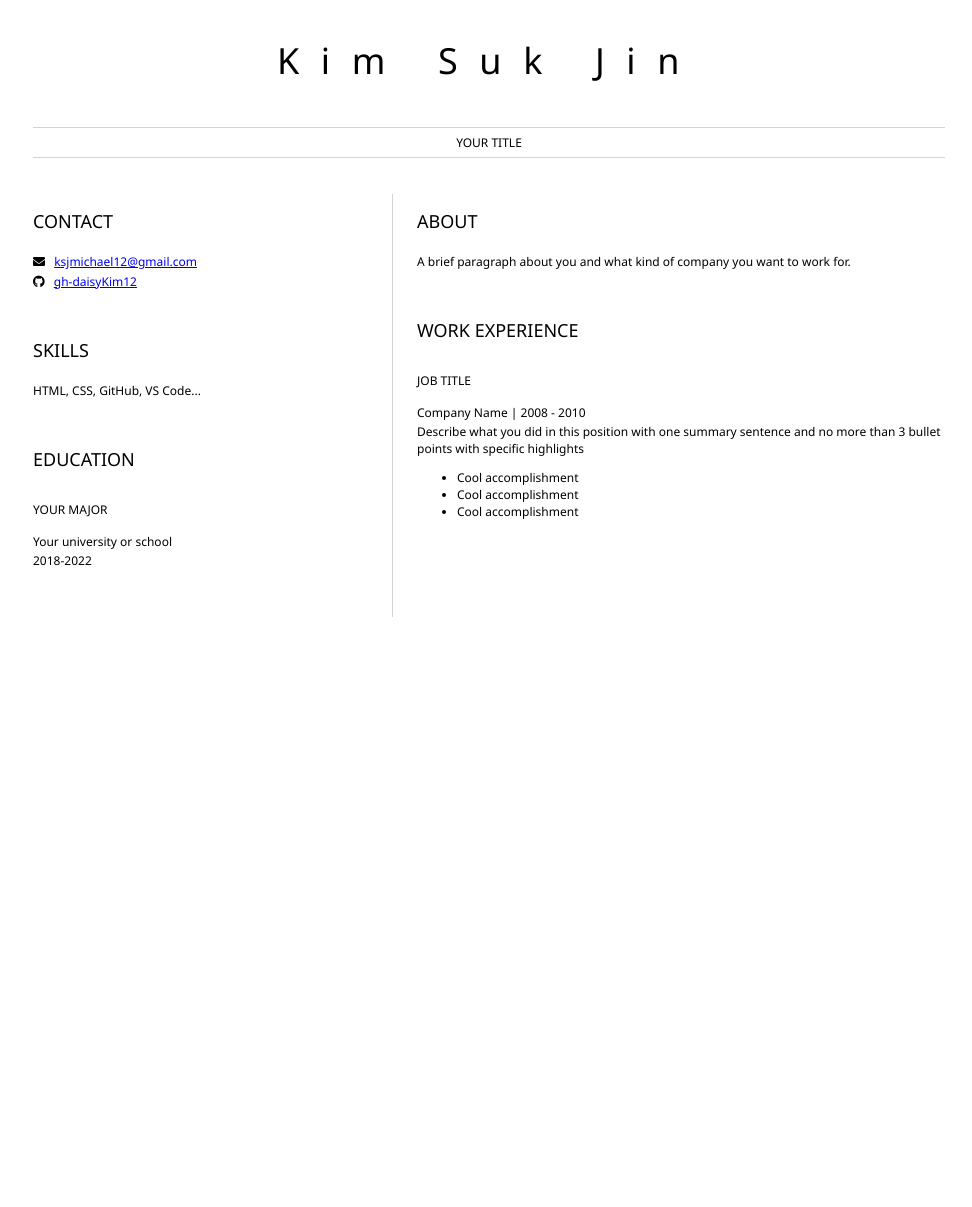
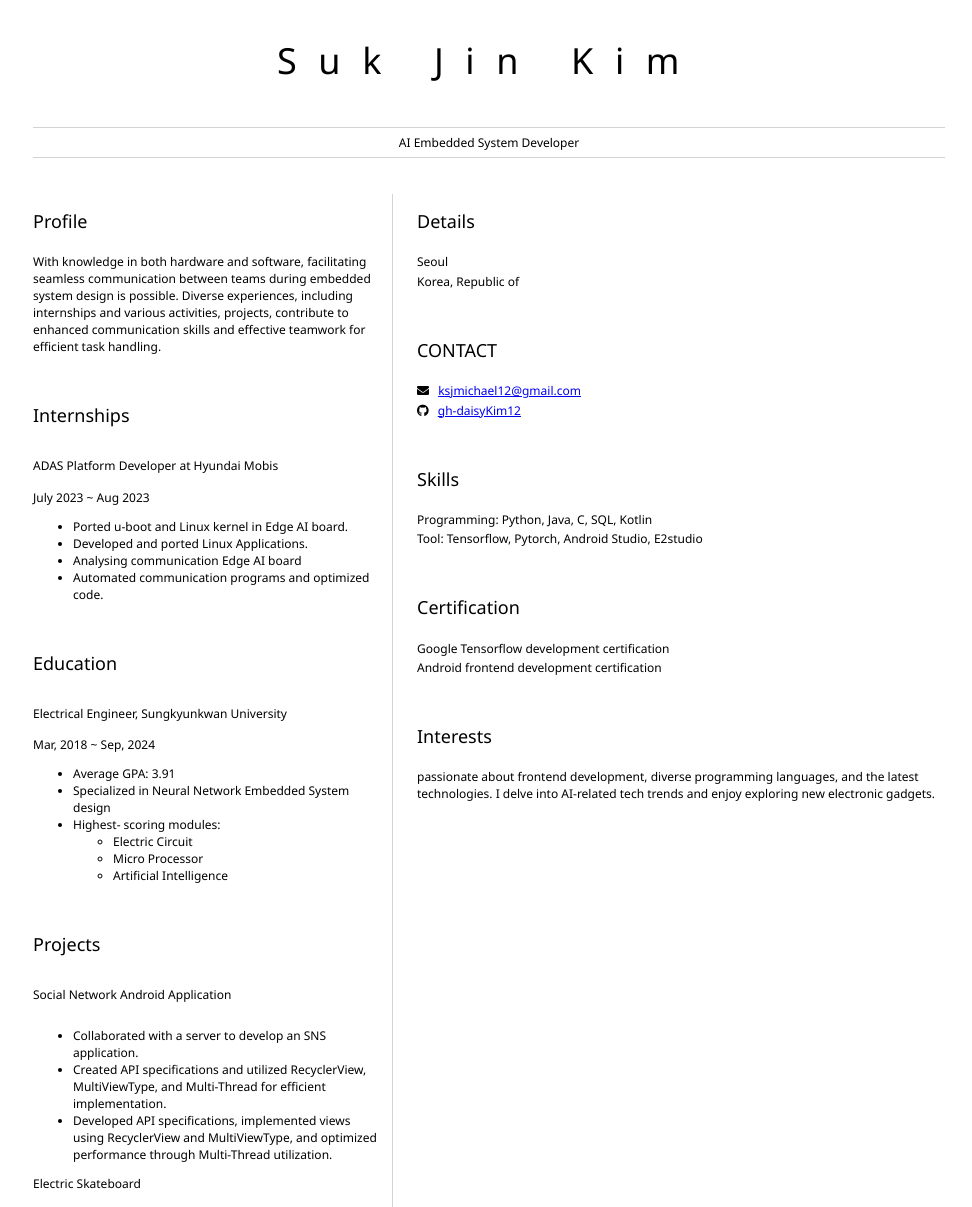
Before and after one commit to daisyKim12/my_resume, a plain HTML site: page index.html in a window 1280 px wide. Shown: the top 1207 px of the page, without its empty margins (151-1123 px from the left). Before the commit the page ends 800 px from the top, so only its background shows below. Drawn offline with Linux system fonts and the light colour scheme.

Commit message:
update content

```diff
--- a/index.html
+++ b/index.html
@@ -7,13 +7,71 @@
 
 	<body>
 		<header id="header">
-			<h1>Kim Suk Jin</h1>
+			<h1>Suk Jin Kim</h1>
 			<hr>
-			YOUR TITLE
+			AI Embedded System Developer
 			<hr>
 		</header>
 		<main>
 			<article id="mainLeft">
+				<section>
+					<h2>Profile</h2>
+					<p>With knowledge in both hardware and software, facilitating seamless communication between teams during embedded system design is possible. Diverse experiences, including internships and various activities, projects, contribute to enhanced communication skills and effective teamwork for efficient task handling.</p>
+				</section>
+
+				<section>
+					<h2>Internships</h2>
+					<h3>ADAS Platform Developer at Hyundai Mobis</h3>
+					<p>July 2023 ~ Aug 2023</p>
+					<ul>
+						<li>Ported u-boot and Linux kernel in Edge AI board.</li>
+						<li>Developed and ported Linux Applications.</li>
+						<li>Analysing communication Edge AI board</li>
+						<li>Automated communication programs and optimized code.</li>
+					</ul>
+				</section>
+
+				<section>
+					<h2>Education</h2>
+                    <h3>Electrical Engineer, Sungkyunkwan University</h3>
+                    <p>Mar, 2018 ~ Sep, 2024</p>
+                    <ul>
+						<li>Average GPA: 3.91</li>
+						<li>Specialized in Neural Network Embedded System design</li>
+						<li>Highest- scoring modules:</li>
+						<ul>
+							<li>Electric Circuit</li>
+							<li>Micro Processor</li>
+							<li>Artificial Intelligence</li>
+						</ul>
+					</ul>
+				</section>
+
+				<section>
+					<h2>Projects</h2>
+					<h3>Social Network Android Application</h3>
+					<ul>
+						<li>Collaborated with a server to develop an SNS application. </li>
+						<li>Created API specifications and utilized RecyclerView, MultiViewType, and Multi-Thread for efficient implementation.</li>
+						<li>Developed API specifications, implemented views using RecyclerView and MultiViewType, and optimized performance through Multi-Thread utilization.</li>
+					</ul>
+
+					<h3>Electric Skateboard</h3>
+					<ul>
+						<li>Developed an electric skateboard by creating a battery pack, aligning control boards and settings, and adjusting firmware. </li>
+						<li>Enabled wireless communication for the skateboard.</li>
+						<li>Created a battery pack, developed control board settings and firmware, and implemented wireless communication.</li>
+					</ul>
+
+				</section>
+			</article>
+			<article id="mainRight">
+				<section>
+					<h2>Details</h2>
+					<p>Seoul</p>
+					<p>Korea, Republic of</p>
+				</section>
+
 				<section>
 					<h2>CONTACT</h2>
                     <p>
@@ -25,45 +83,24 @@
                         <a href="github.com/daisyKim12">gh-daisyKim12</a>
                     </p>
 				</section>
+
 				<section>
-					<h2>SKILLS</h2>
-					<!-- your skills -->
-                    <p>HTML, CSS, GitHub, VS Code...</p>
+					<h2>Skills</h2>
+                    <p>Programming: Python, Java, C, SQL, Kotlin</p>
+					<p>Tool: Tensorflow, Pytorch, Android Studio, E2studio</p>
 				</section>
+
 				<section>
-					<h2>EDUCATION</h2>
-					<!-- your education -->
-                    <h3>YOUR MAJOR</h3>
-                    <p>
-                        Your university or school
-                    </p>
-                    <p>
-                        2018-2022
-                    </p>
+					<h2>Certification</h2>
+					<p>Google Tensorflow development certification</p>
+					<p>Android frontend development certification</p>
 				</section>
-			</article>
-			<article id="mainRight">
+
 				<section>
-					<h2>ABOUT</h2>
-					<!-- about you -->
-					<p>A brief paragraph about you and what kind of company you want to work for.</p>
+					<h2>Interests</h2>
+					<p>passionate about frontend development, diverse programming languages, and the latest technologies. I delve into AI-related tech trends and enjoy exploring new electronic gadgets.</p>
 				</section>
-				<section>
-					<h2>WORK EXPERIENCE</h2>
-					<!-- your work experience -->
-                    <h3>JOB TITLE</h3>
-                    <p>
-                            Company Name | 2008 - 2010
-                    </p>
-                    <p>
-                            Describe what you did in this position with one summary sentence and no more than 3 bullet points with specific highlights
-                    </p>
-                    <ul>
-                            <li>Cool accomplishment</li>
-                            <li>Cool accomplishment</li>
-                            <li>Cool accomplishment</li>
-                    </ul>
-				</section>
+
 			</article>
 		</main>
 	</body>
```
